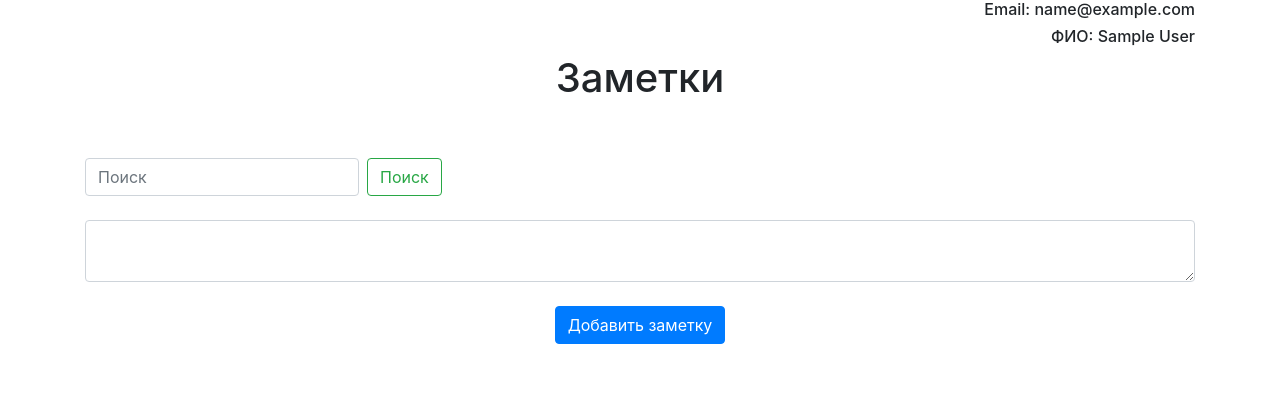
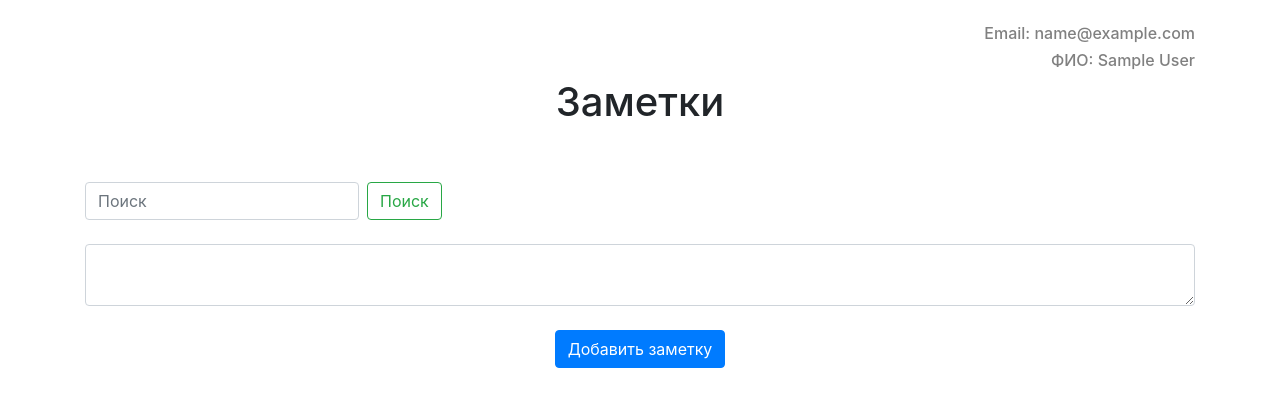
Before and after one commit to SkorikovGeorge/git_web_project, a Flask app: page / in a window 1280 px wide. Shown: the part 40-447 px from the top of the page. Run offline with Flask 2, Linux system fonts and the light colour scheme; the visitor is signed in with stand-in values (Sample User, id 1); data comes from the database, SQL or seed files in the repository; data that the repository does not hold is empty; some libraries are stand-ins or nearby versions.

Commit message:
мелкие правки html

```diff
--- a/website/templates/home.html
+++ b/website/templates/home.html
@@ -1,6 +1,7 @@
 {% extends "base.html" %} {% block title %}Главная{% endblock %} {% block content %}
-<h6 align="right">Email: {{ user.email }}</h6>
-<h6 align="right">ФИО: {{ user.name }}</h6>
+<br />
+<h6 style="color: grey" align="right">Email: {{ user.email }}</h6>
+<h6 style="color: grey" align="right">ФИО: {{ user.name }}</h6>
 <h1 align="center">Заметки</h1>
 <br />
 <br />
--- a/website/templates/results.html
+++ b/website/templates/results.html
@@ -1,4 +1,4 @@
-{% extends "base.html" %} {% block title %}Войти{% endblock %}
+{% extends "base.html" %} {% block title %}Поиск{% endblock %}
 {% block content %}
 <br />
 <h1 align="center">Результаты поиска</h1>
```
